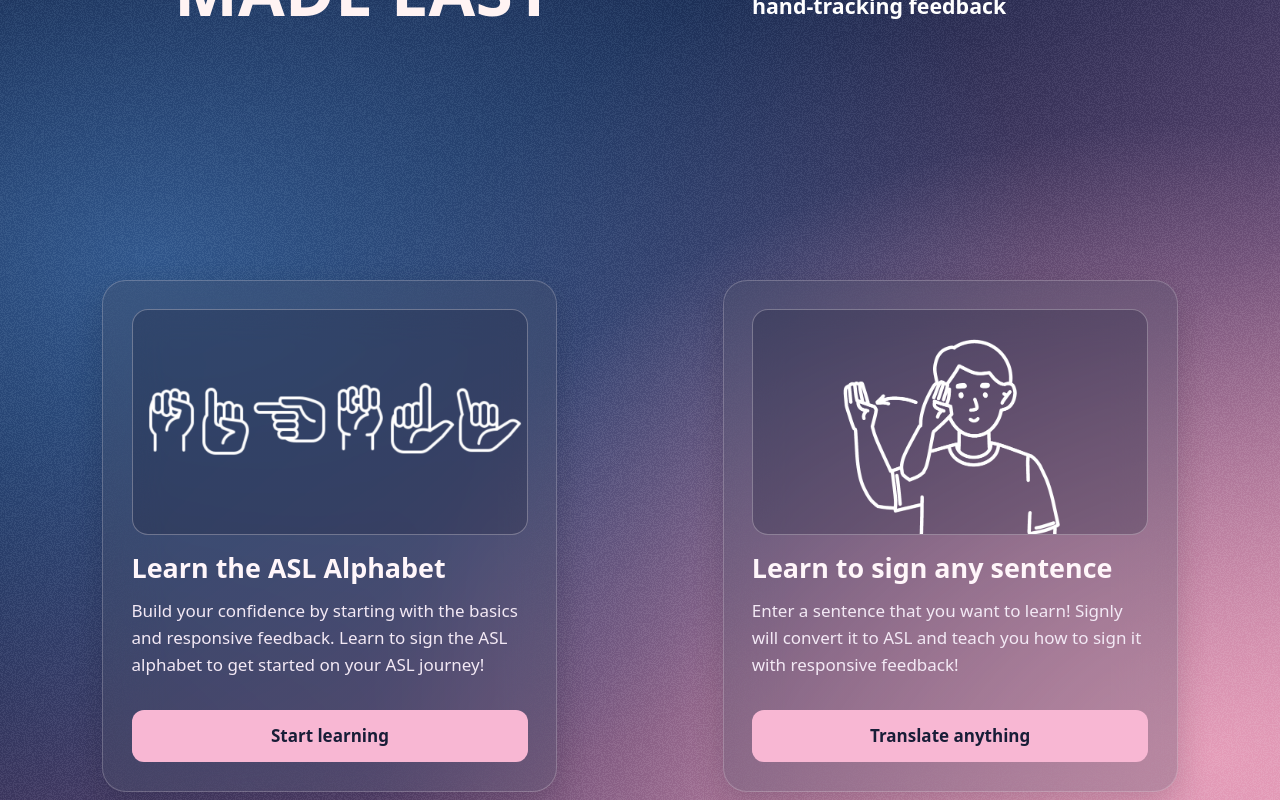
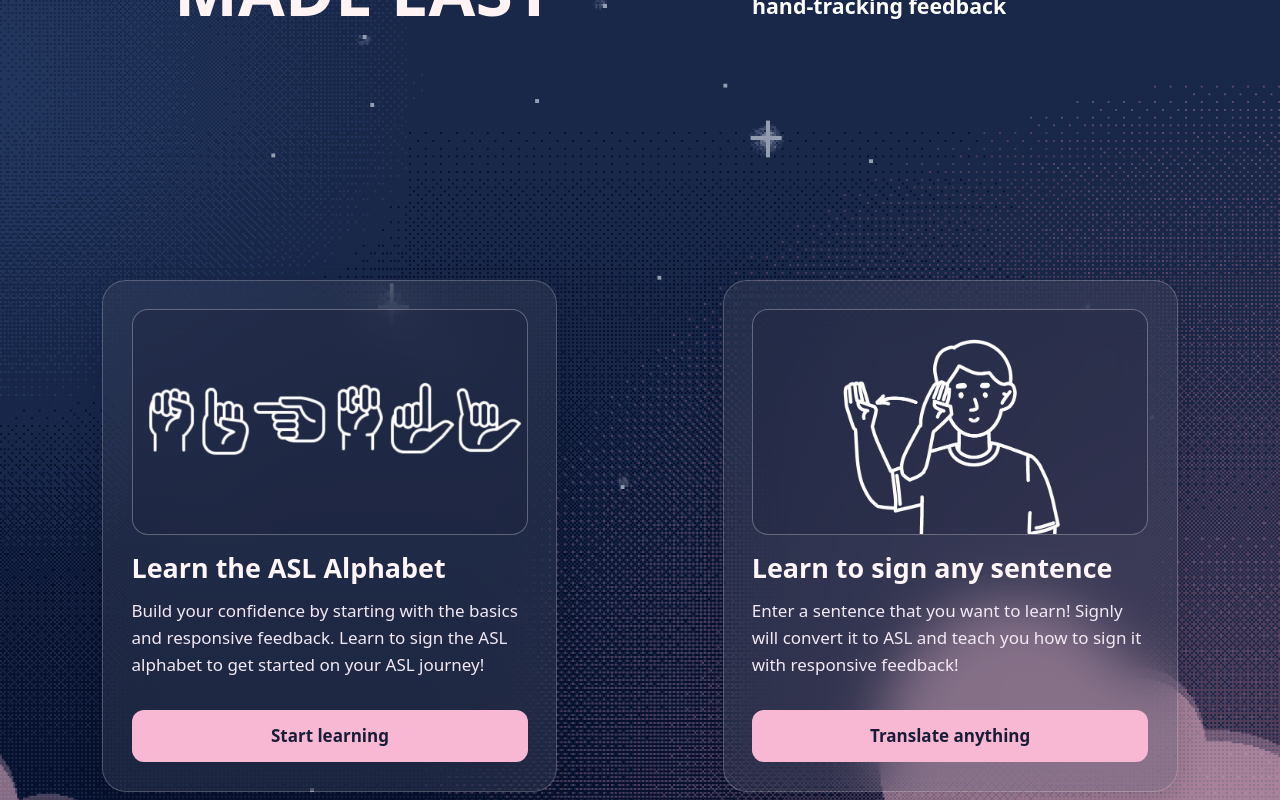
Before and after one commit to Oddeyes2028/TidalBYTE, a React (Vite) app: page / in a window 1280 px wide. Shown: the part 380-1180 px from the top of the page. Built offline with nearby package versions, Linux system fonts and the light colour scheme.

Commit message:
favicon and background

```diff
--- a/index.html
+++ b/index.html
@@ -4,6 +4,7 @@
     <meta charset="UTF-8" />
     <meta name="viewport" content="width=device-width, initial-scale=1.0" />
     <title>Signly - ASL Learning Platform</title>
+    <link rel="icon" href="src\images\signly-logo.png">
   </head>
   <body style="margin: 0;">
     <div id="root"></div>
--- a/src/components/Background.jsx
+++ b/src/components/Background.jsx
@@ -1,9 +1,9 @@
 import React from "react";
 import { colors } from "./theme";
+import backgroundImage from "../images/background.png";
 
 /**
- * Navy & pink pointillist gradient background (fills its positioned parent).
- * Glow sizes are percentages so the background scales with the viewport.
+ * Full-bleed page background image (fills its positioned parent).
  */
 export default function Background() {
   return (
@@ -13,58 +13,13 @@ export default function Background() {
         position: "absolute",
         inset: 0,
         overflow: "hidden",
-        background: colors.pageBg,
+        backgroundColor: colors.pageBg,
+        backgroundImage: `url(${backgroundImage})`,
+        backgroundSize: "cover",
+        backgroundPosition: "center",
+        backgroundRepeat: "no-repeat",
         zIndex: 0,
       }}
-    >
-      {/* Base linear gradient */}
-      <div
-        style={{
-          position: "absolute",
-          inset: 0,
-          background:
-            "linear-gradient(147deg, #070f29 0%, #172447 38%, #57416b 66%, #d783a6 100%)",
-        }}
-      />
-      {/* Blue glow, top-left */}
-      <div
-        style={{
-          position: "absolute",
-          left: "-58%",
-          top: "5%",
-          width: "139%",
-          height: "84%",
-          background:
-            "radial-gradient(closest-side, rgba(55,99,157,0.8), rgba(32,56,92,0))",
-        }}
-      />
-      {/* Pink glow, bottom-right */}
-      <div
-        style={{
-          position: "absolute",
-          left: "29%",
-          top: "37%",
-          width: "132%",
-          height: "93%",
-          background:
-            "radial-gradient(closest-side, rgba(248,172,197,0.75), rgba(207,128,169,0))",
-        }}
-      />
-      {/* Pointillist grain */}
-      <svg
-        width="100%"
-        height="100%"
-        style={{ position: "absolute", inset: 0, opacity: 0.35, mixBlendMode: "soft-light" }}
-      >
-        <filter id="signly-grain">
-          <feTurbulence type="fractalNoise" baseFrequency="0.9" numOctaves="2" stitchTiles="stitch" />
-          <feColorMatrix type="saturate" values="0" />
-          <feComponentTransfer>
-            <feFuncA type="discrete" tableValues="0 1" />
-          </feComponentTransfer>
-        </filter>
-        <rect width="100%" height="100%" filter="url(#signly-grain)" />
-      </svg>
-    </div>
+    />
   );
 }
--- a/src/components/PageShell.jsx
+++ b/src/components/PageShell.jsx
@@ -4,7 +4,7 @@ import Navigation from "./Navigation";
 import { colors, fontFamily, STAGE_WIDTH } from "./theme";
 
 /**
- * Shared responsive frame: full-bleed gradient background and a centered
+ * Shared responsive frame: full-bleed page background and a centered
  * content column (max 1440px) with the navigation on top.
  */
 export default function PageShell({ current, onNavigate, children }) {
```
Also changed, not shown: public/js/PixelWave-min.js (added), src/images/background.png (added), 6 other files (tests, documents, lock files or other folders).
